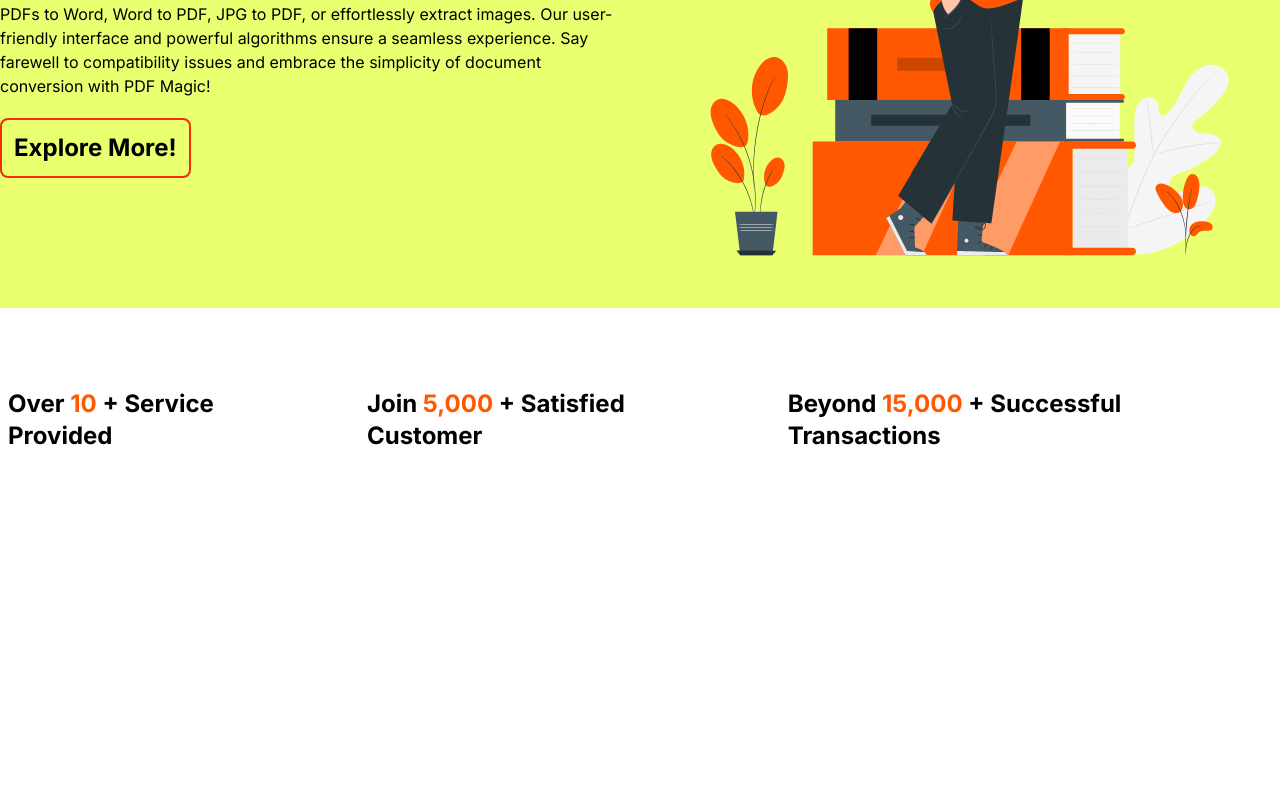
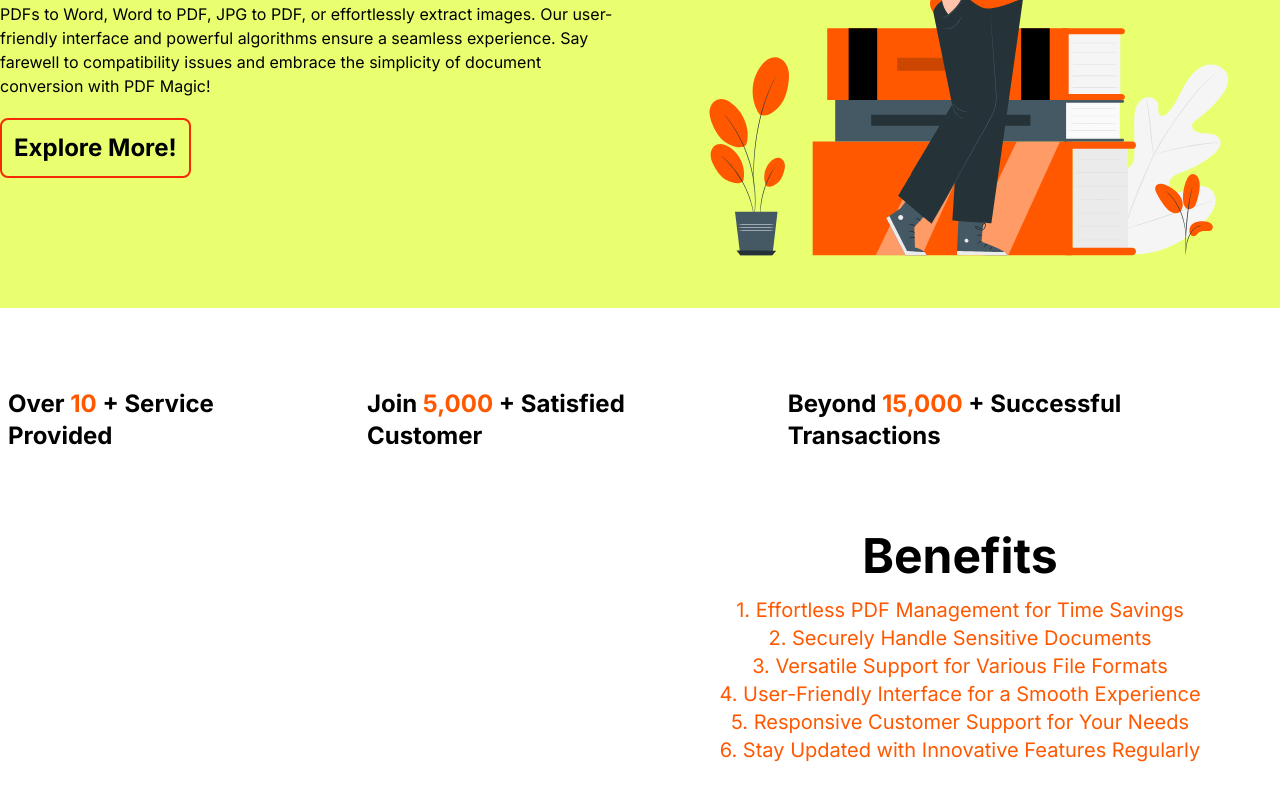
Before and after one commit to shohaib1996/pdfmagic, a Next.js app: page / in a window 1280 px wide. Shown: the part 316-1116 px from the top of the page. Before the commit the page ends 848 px from the top, so only its background shows below. Built offline with nearby package versions, Linux system fonts and the light colour scheme.

Commit message:
Benefit section create in the homepage

```diff
--- a/package.json
+++ b/package.json
@@ -17,6 +17,7 @@
     "react-dom": "^18",
     "react-hot-toast": "^2.4.1",
     "react-icons": "^5.0.1",
+    "react-player": "^2.14.1",
     "react-type-animation": "^3.2.0"
   },
   "devDependencies": {
--- a/src/app/page.js
+++ b/src/app/page.js
@@ -1,4 +1,5 @@
 
+import Benefits from '@/components/ui/Benefits/Benefits';
 import Banner from './banner/Banner';
 import ServiceCount from '@/components/ui/ServiceCount/ServiceCount';
 
@@ -8,6 +9,7 @@
     <div>
       <Banner></Banner>
       <ServiceCount />
+      <Benefits />
     </div>
   );
 };
--- /dev/null
+++ b/src/components/ui/Benefits/Benefits.jsx
@@ -0,0 +1,29 @@
+"use client"
+import dynamic from 'next/dynamic';
+
+
+const ReactPlayer = dynamic(() => import('react-player'), {ssr:false})
+
+const Benefits = () => {
+    return (
+        <div className='grid grid-cols-1 md:grid-cols-2 max-w-screen-2xl mx-auto '>
+            <div className='col-span-1 ml-2'>
+            <ReactPlayer width={window.innerWidth >= 768 ? 500 : 300} url='https://www.youtube.com/watch?v=En1TDojx8KY' />
+            </div>
+            <div className='text-center col-span-1'>
+  <p className='md:text-5xl text-3xl text-black font-bold'>Benefits</p>
+  <ol className='md:text-xl text-xs text-customOrange my-4'>
+    <li>1. Effortless PDF Management for Time Savings</li>
+    <li>2. Securely Handle Sensitive Documents</li>
+    <li>3. Versatile Support for Various File Formats</li>
+    <li>4. User-Friendly Interface for a Smooth Experience</li>
+    <li>5. Responsive Customer Support for Your Needs</li>
+    <li>6. Stay Updated with Innovative Features Regularly</li>
+  </ol>
+</div>
+
+        </div>
+    );
+};
+
+export default Benefits;
```
Also changed, not shown: src/app/contact/page.jsx (line endings or trailing spaces), 1 other file (tests, documents, lock files or other folders).
